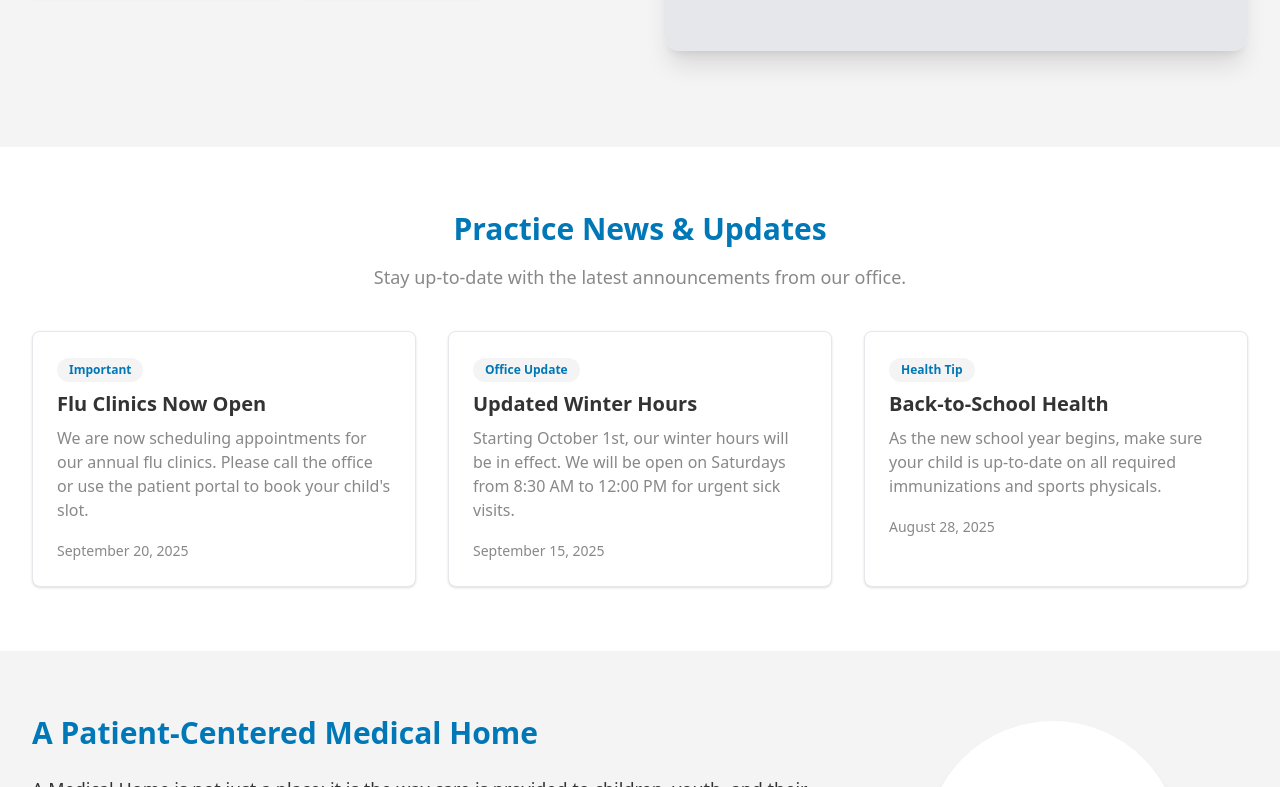
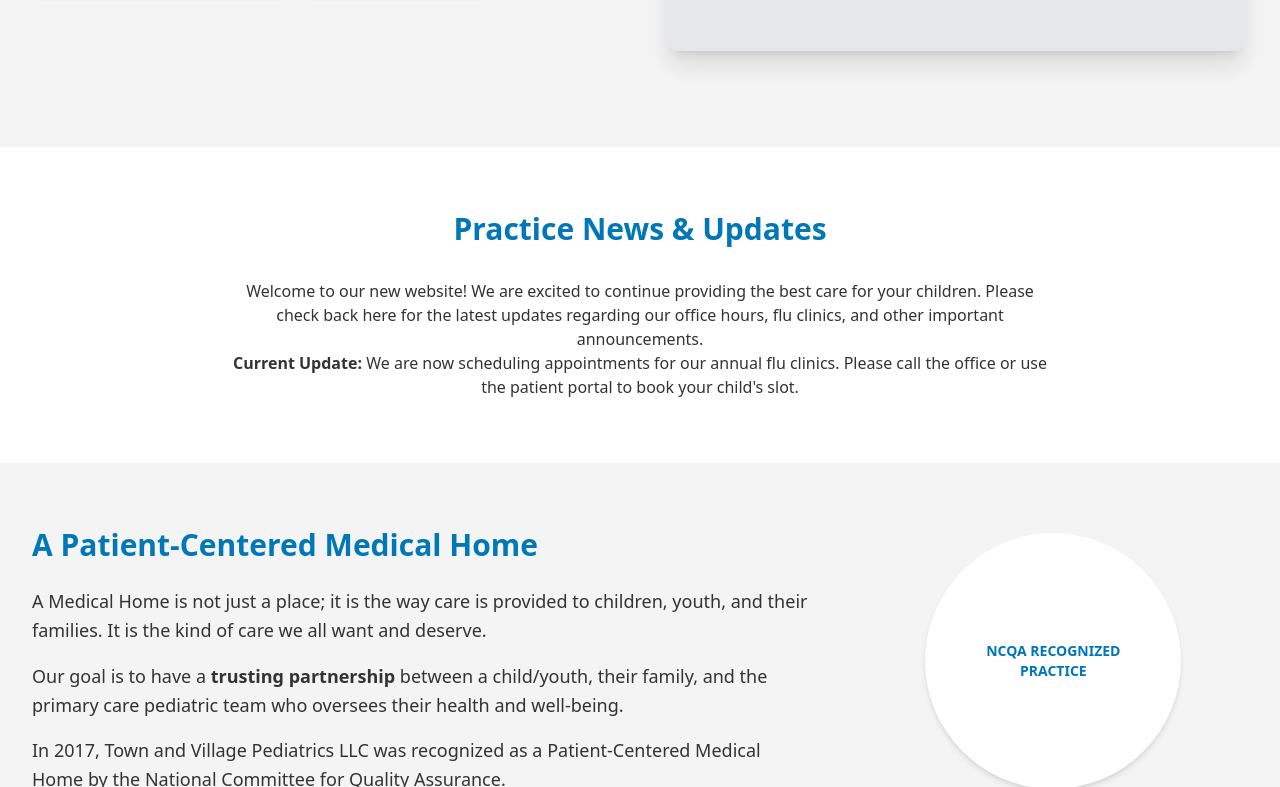
Before and after one commit to OneBuffaloLabsClients/townandvillagepediatrics.com, a Next.js app: page / in a window 1280 px wide. Shown: the part 626-1413 px from the top of the page. Built offline with nearby package versions, Linux system fonts and the light colour scheme.

Commit message:
Simplified news section

```diff
--- a/src/app/page.tsx
+++ b/src/app/page.tsx
@@ -23,7 +23,7 @@ export default function HomePage() {
                 className="text-4xl font-extrabold tracking-tight text-[var(--color-secondary-accent)] sm:text-5xl md:text-6xl">
                 Compassionate Care for Your Little Ones
               </h1>
-              <p className="text-lg text-[var(--color-text-primary)]qy leading-relaxed max-w-xl">
+              <p className="text-lg text-[var(--color-text-primary)] leading-relaxed max-w-xl">
                 Welcome to Town & Village Pediatrics. We are dedicated to providing comprehensive,
                 personalized healthcare for your children from birth through adolescence. Our team
                 is here to partner with you every step of the way.
@@ -56,64 +56,26 @@ export default function HomePage() {
         </div>
       </section>
 
-      {/* --- News Section --- */}
+      {/* --- News Section (Text Only) --- */}
       <section aria-labelledby="news-heading" className="py-16 bg-white">
-        <div className="container mx-auto px-4 sm:px-6 lg:px-8">
-          <div className="mb-10 text-center">
-            <h2
-              id="news-heading"
-              className="text-3xl font-bold text-[var(--color-secondary-accent)]">
-              Practice News & Updates
-            </h2>
-            <p className="mt-4 text-lg text-[var(--color-text-muted)]">
-              Stay up-to-date with the latest announcements from our office.
+        <div className="container mx-auto px-4 sm:px-6 lg:px-8 max-w-4xl text-center">
+          <h2
+            id="news-heading"
+            className="text-3xl font-bold text-[var(--color-secondary-accent)] mb-8">
+            Practice News & Updates
+          </h2>
+          <div className="prose prose-lg mx-auto text-[var(--color-text-primary)]">
+            {/* Editable Content Area Start */}
+            <p>
+              Welcome to our new website! We are excited to continue providing the best care for
+              your children. Please check back here for the latest updates regarding our office
+              hours, flu clinics, and other important announcements.
             </p>
-          </div>
-
-          <div className="grid gap-8 md:grid-cols-2 lg:grid-cols-3">
-            {/* News Item 1 (Placeholder) */}
-            <article className="rounded-lg border border-gray-200 bg-white p-6 shadow-sm transition-shadow hover:shadow-md">
-              <span className="mb-2 inline-block rounded-full bg-[var(--color-background-alt)] px-3 py-1 text-xs font-semibold text-[var(--color-secondary-accent)]">
-                Important
-              </span>
-              <h3 className="mb-2 text-xl font-bold text-[var(--color-text-primary)]">
-                Flu Clinics Now Open
-              </h3>
-              <p className="mb-4 text-[var(--color-text-muted)]">
-                We are now scheduling appointments for our annual flu clinics. Please call the
-                office or use the patient portal to book your child's slot.
-              </p>
-              <time className="text-sm text-[var(--color-text-muted)]">September 20, 2025</time>
-            </article>
-
-            {/* News Item 2 (Placeholder) */}
-            <article className="rounded-lg border border-gray-200 bg-white p-6 shadow-sm transition-shadow hover:shadow-md">
-              <span className="mb-2 inline-block rounded-full bg-[var(--color-background-alt)] px-3 py-1 text-xs font-semibold text-[var(--color-secondary-accent)]">
-                Office Update
-              </span>
-              <h3 className="mb-2 text-xl font-bold text-[var(--color-text-primary)]">
-                Updated Winter Hours
-              </h3>
-              <p className="mb-4 text-[var(--color-text-muted)]">
-                Starting October 1st, our winter hours will be in effect. We will be open on
-                Saturdays from 8:30 AM to 12:00 PM for urgent sick visits.
-              </p>
-              <time className="text-sm text-[var(--color-text-muted)]">September 15, 2025</time>
-            </article>
-            {/* News Item 3 (Placeholder) */}
-            <article className="rounded-lg border border-gray-200 bg-white p-6 shadow-sm transition-shadow hover:shadow-md">
-              <span className="mb-2 inline-block rounded-full bg-[var(--color-background-alt)] px-3 py-1 text-xs font-semibold text-[var(--color-secondary-accent)]">
-                Health Tip
-              </span>
-              <h3 className="mb-2 text-xl font-bold text-[var(--color-text-primary)]">
-                Back-to-School Health
-              </h3>
-              <p className="mb-4 text-[var(--color-text-muted)]">
-                As the new school year begins, make sure your child is up-to-date on all required
-                immunizations and sports physicals.
-              </p>
-              <time className="text-sm text-[var(--color-text-muted)]">August 28, 2025</time>
-            </article>
+            <p>
+              <strong>Current Update:</strong> We are now scheduling appointments for our annual flu
+              clinics. Please call the office or use the patient portal to book your child's slot.
+            </p>
+            {/* Editable Content Area End */}
           </div>
         </div>
       </section>
```
